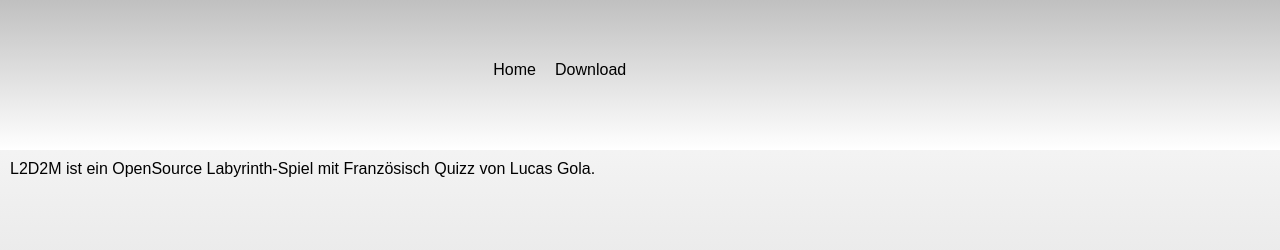
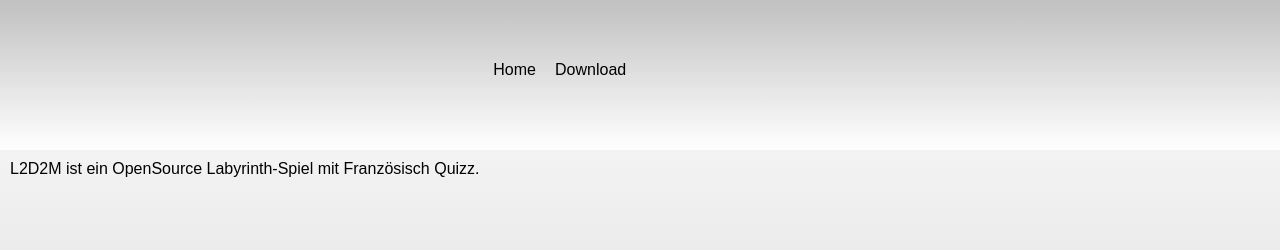
Before and after one commit to Lulu-Games/LawnMowerD, a plain HTML site: page docs/download/launcher.html in a window 1280 px wide. Shown: the top 250 px of the page. Drawn offline with Linux system fonts and the light colour scheme.

Commit message:
Update launcher.html

```diff
--- a/docs/download/launcher.html
+++ b/docs/download/launcher.html
@@ -63,7 +63,7 @@ method="POST" id="form_53cd3756"><div id="form_53cd3756_padding" ><div class="te
       </div>
     </div>
 </div>
-<div style="clear:both"></div></div></form><div id="container_4c63728e"><div id="container_4c63728e_padding" ><div class="textstyle1">  <span class="textstyle2">L2D2M ist ein OpenSource Labyrinth-Spiel mit Franz&#246;sisch Quizz von Lucas Gola.</span>
+<div style="clear:both"></div></div></form><div id="container_4c63728e"><div id="container_4c63728e_padding" ><div class="textstyle1">  <span class="textstyle2">L2D2M ist ein OpenSource Labyrinth-Spiel mit Franz&#246;sisch Quizz.</span>
 </div>
 </div></div>  </div>
 </body>
```
